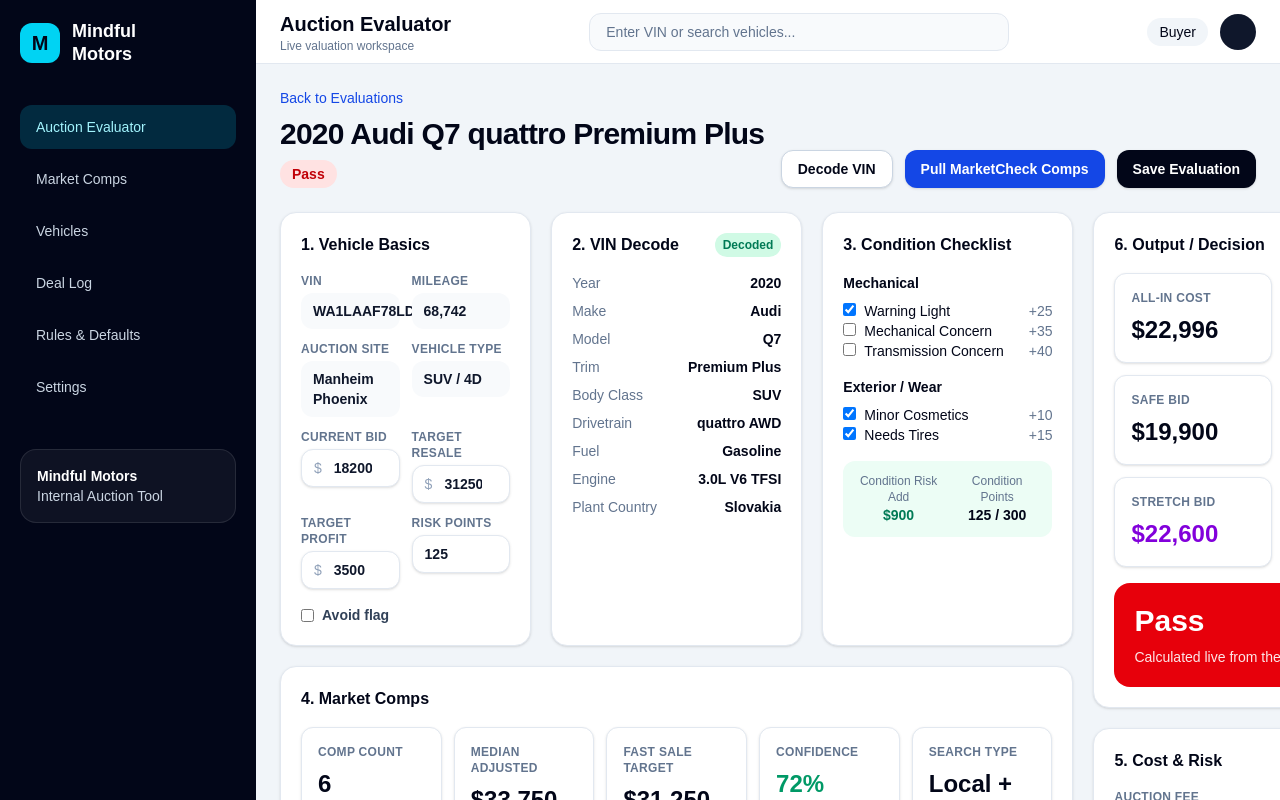
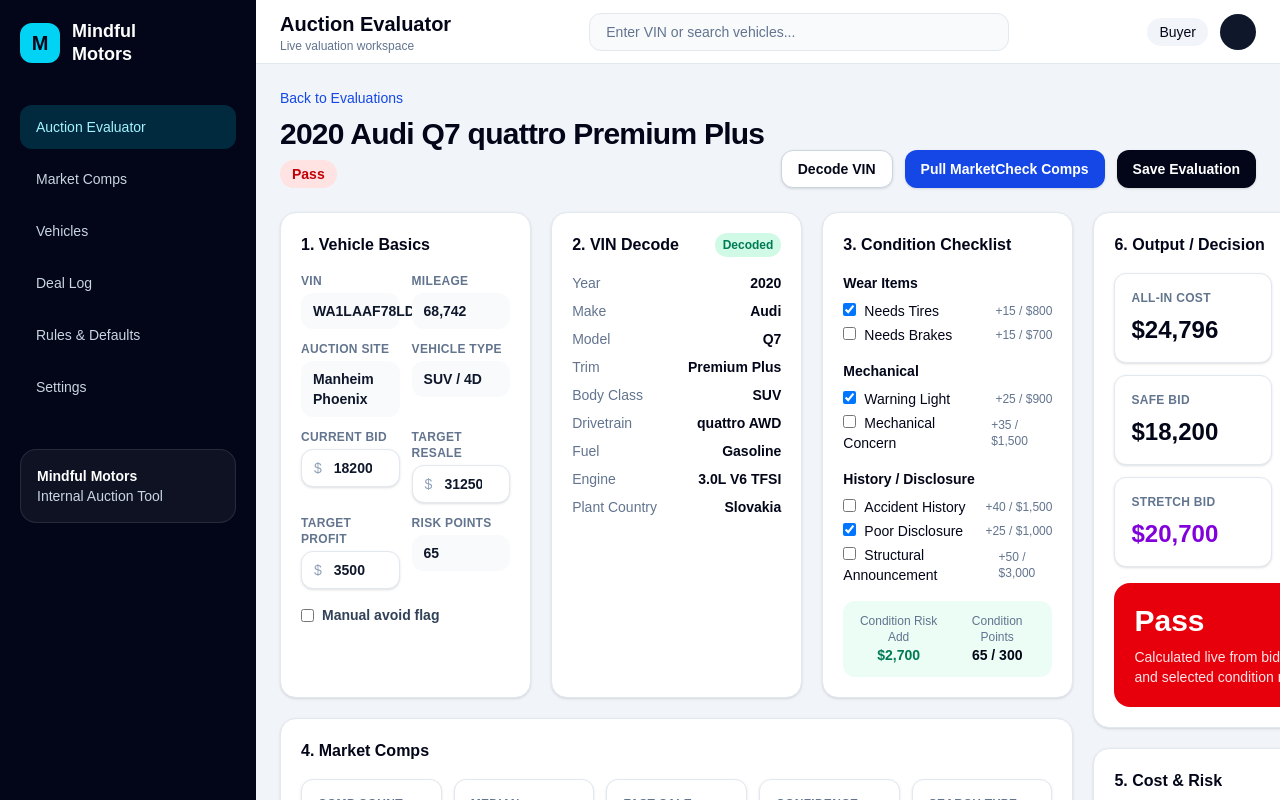
Before and after one commit to GET-Jon/mmav, a Next.js app: page / in a window 1280 px wide. Shown: the top 800 px of the page. Built offline with nearby package versions, Linux system fonts and the light colour scheme.

Commit message:
Make condition checklist interactive

```diff
--- a/components/evaluation/evaluation-workspace.tsx
+++ b/components/evaluation/evaluation-workspace.tsx
@@ -12,7 +12,7 @@ const initialEvaluation: ValuationInput = {
   currentBid: 18200,
   targetResaleUsed: 31250,
   targetProfit: 3500,
-  totalRiskPoints: 125,
+  totalRiskPoints: 0,
   hasAvoidFlag: false,
   costs: {
     auctionFee: 546,
@@ -22,9 +22,15 @@ const initialEvaluation: ValuationInput = {
     generalRiskReserve: 600,
     brandRiskAdd: 250,
     titleHistoryRiskAdd: 500,
-    conditionRiskAdd: 900,
+    conditionRiskAdd: 0,
   },
 };
+
+const initialSelectedConditions = [
+  "Warning Light",
+  "Needs Tires",
+  "Poor Disclosure",
+];
 
 function money(value: number) {
   return new Intl.NumberFormat("en-US", {
@@ -32,10 +38,6 @@ function money(value: number) {
     currency: "USD",
     maximumFractionDigits: 0,
   }).format(value);
-}
-
-function number(value: number) {
-  return new Intl.NumberFormat("en-US").format(value);
 }
 
 function toNumber(value: string) {
@@ -122,30 +124,6 @@ function CurrencyInput({
   );
 }
 
-function NumberInput({
-  label,
-  value,
-  onChange,
-}: {
-  label: string;
-  value: number;
-  onChange: (value: number) => void;
-}) {
-  return (
-    <label className="block">
-      <div className="mb-1 text-xs font-semibold uppercase tracking-wide text-slate-500">
-        {label}
-      </div>
-      <input
-        type="number"
-        value={value}
-        onChange={(event) => onChange(toNumber(event.target.value))}
-        className="w-full rounded-xl border border-slate-200 bg-white px-3 py-2 text-sm font-semibold text-slate-900 shadow-sm outline-none"
-      />
-    </label>
-  );
-}
-
 function StaticField({
   label,
   value,
@@ -168,10 +146,62 @@ function StaticField({
 export function EvaluationWorkspace() {
   const [evaluation, setEvaluation] =
     useState<ValuationInput>(initialEvaluation);
+  const [selectedConditions, setSelectedConditions] = useState<string[]>(
+    initialSelectedConditions
+  );
+
+  const conditionGroups = useMemo(() => {
+    return defaultAssumptions.conditionRules.reduce<
+      Record<string, typeof defaultAssumptions.conditionRules>
+    >((groups, rule) => {
+      if (!groups[rule.category]) {
+        groups[rule.category] = [];
+      }
+      groups[rule.category].push(rule);
+      return groups;
+    }, {});
+  }, []);
+
+  const conditionTotals = useMemo(() => {
+    return selectedConditions.reduce(
+      (totals, conditionName) => {
+        const rule = defaultAssumptions.conditionRules.find(
+          (conditionRule) => conditionRule.name === conditionName
+        );
+
+        if (!rule) {
+          return totals;
+        }
+
+        return {
+          riskPoints: totals.riskPoints + rule.riskPoints,
+          reserveAdd: totals.reserveAdd + rule.reserveAdd,
+          hasAvoidFlag: totals.hasAvoidFlag || rule.avoidFlag,
+        };
+      },
+      {
+        riskPoints: 0,
+        reserveAdd: 0,
+        hasAvoidFlag: false,
+      }
+    );
+  }, [selectedConditions]);
+
+  const valuationInput = useMemo<ValuationInput>(() => {
+    return {
+      ...evaluation,
+      totalRiskPoints: conditionTotals.riskPoints,
+      hasAvoidFlag: Boolean(evaluation.hasAvoidFlag || conditionTotals.hasAvoidFlag),
+      costs: {
+        ...evaluation.costs,
+        conditionRiskAdd: conditionTotals.reserveAdd,
+      },
+    };
+  }, [evaluation, conditionTotals]);
 
   const valuation = useMemo(
-    () => calculateValuation(evaluation, defaultAssumptions),
-    [evaluation]
+    () => calculateValuation(valuationInput, defaultAssumptions),
+    [valuationInput]
   );
 
   function updateEvaluationField(
@@ -192,6 +222,14 @@ export function EvaluationWorkspace() {
         [key]: value,
       },
     }));
+  }
+
+  function toggleCondition(conditionName: string) {
+    setSelectedConditions((previous) =>
+      previous.includes(conditionName)
+        ? previous.filter((name) => name !== conditionName)
+        : [...previous, conditionName]
+    );
   }
 
   const decisionTone =
@@ -317,7 +355,7 @@ export function EvaluationWorkspace() {
 
                       <CurrencyInput
                         label="Current Bid"
-                        value={evaluation.currentBid}
+                        value={valuationInput.currentBid}
                         onChange={(value) =>
                           updateEvaluationField("currentBid", value)
                         }
@@ -325,7 +363,7 @@ export function EvaluationWorkspace() {
 
                       <CurrencyInput
                         label="Target Resale"
-                        value={evaluation.targetResaleUsed}
+                        value={valuationInput.targetResaleUsed}
                         onChange={(value) =>
                           updateEvaluationField("targetResaleUsed", value)
                         }
@@ -333,18 +371,15 @@ export function EvaluationWorkspace() {
 
                       <CurrencyInput
                         label="Target Profit"
-                        value={evaluation.targetProfit}
+                        value={valuationInput.targetProfit}
                         onChange={(value) =>
                           updateEvaluationField("targetProfit", value)
                         }
                       />
 
-                      <NumberInput
+                      <StaticField
                         label="Risk Points"
-                        value={evaluation.totalRiskPoints}
-                        onChange={(value) =>
-                          updateEvaluationField("totalRiskPoints", value)
-                        }
+                        value={`${valuationInput.totalRiskPoints}`}
                       />
                     </div>
 
@@ -359,7 +394,7 @@ export function EvaluationWorkspace() {
                           )
                         }
                       />
-                      Avoid flag
+                      Manual avoid flag
                     </label>
                   </SectionCard>
 
@@ -393,48 +428,38 @@ export function EvaluationWorkspace() {
 
                   <SectionCard title="3. Condition Checklist">
                     <div className="space-y-4 text-sm">
-                      <div>
-                        <div className="mb-2 font-semibold">Mechanical</div>
-                        <label className="flex items-center justify-between">
-                          <span>
-                            <input className="mr-2" type="checkbox" checked readOnly />
-                            Warning Light
-                          </span>
-                          <span className="text-slate-500">+25</span>
-                        </label>
-                        <label className="flex items-center justify-between">
-                          <span>
-                            <input className="mr-2" type="checkbox" readOnly />
-                            Mechanical Concern
-                          </span>
-                          <span className="text-slate-500">+35</span>
-                        </label>
-                        <label className="flex items-center justify-between">
-                          <span>
-                            <input className="mr-2" type="checkbox" readOnly />
-                            Transmission Concern
-                          </span>
-                          <span className="text-slate-500">+40</span>
-                        </label>
-                      </div>
+                      {Object.entries(conditionGroups).map(([category, rules]) => (
+                        <div key={category}>
+                          <div className="mb-2 font-semibold">{category}</div>
+                          <div className="space-y-1">
+                            {rules.map((rule) => {
+                              const checked = selectedConditions.includes(
+                                rule.name
+                              );
 
-                      <div>
-                        <div className="mb-2 font-semibold">Exterior / Wear</div>
-                        <label className="flex items-center justify-between">
-                          <span>
-                            <input className="mr-2" type="checkbox" checked readOnly />
-                            Minor Cosmetics
-                          </span>
-                          <span className="text-slate-500">+10</span>
-                        </label>
-                        <label className="flex items-center justify-between">
-                          <span>
-                            <input className="mr-2" type="checkbox" checked readOnly />
-                            Needs Tires
-                          </span>
-                          <span className="text-slate-500">+15</span>
-                        </label>
-                      </div>
+                              return (
+                                <label
+                                  key={rule.name}
+                                  className="flex items-center justify-between gap-3"
+                                >
+                                  <span>
+                                    <input
+                                      className="mr-2"
+                                      type="checkbox"
+                                      checked={checked}
+                                      onChange={() => toggleCondition(rule.name)}
+                                    />
+                                    {rule.name}
+                                  </span>
+                                  <span className="text-xs text-slate-500">
+                                    +{rule.riskPoints} / {money(rule.reserveAdd)}
+                                  </span>
+                                </label>
+                              );
+                            })}
+                          </div>
+                        </div>
+                      ))}
 
                       <div className="grid grid-cols-2 gap-3 rounded-xl bg-emerald-50 p-3 text-center">
                         <div>
@@ -442,7 +467,7 @@ export function EvaluationWorkspace() {
                             Condition Risk Add
                           </div>
                           <div className="font-bold text-emerald-700">
-                            {money(evaluation.costs.conditionRiskAdd)}
+                            {money(conditionTotals.reserveAdd)}
                           </div>
                         </div>
                         <div>
@@ -450,7 +475,7 @@ export function EvaluationWorkspace() {
                             Condition Points
                           </div>
                           <div className="font-bold">
-                            {evaluation.totalRiskPoints} / 300
+                            {conditionTotals.riskPoints} / 300
                           </div>
                         </div>
                       </div>
@@ -464,7 +489,7 @@ export function EvaluationWorkspace() {
                     <MetricCard label="Median Adjusted" value="$33,750" />
                     <MetricCard
                       label="Fast Sale Target"
-                      value={money(evaluation.targetResaleUsed)}
+                      value={money(valuationInput.targetResaleUsed)}
                     />
                     <MetricCard label="Confidence" value="72%" tone="green" />
                     <MetricCard label="Search Type" value="Local + Regional" />
@@ -516,7 +541,8 @@ export function EvaluationWorkspace() {
                   <div className={`mt-4 rounded-2xl p-5 text-white ${decisionTone}`}>
                     <div className="text-3xl font-black">{valuation.decision}</div>
                     <p className="mt-2 text-sm text-white/90">
-                      Calculated live from the editable fields.
+                      Calculated live from bid, costs, assumptions, and selected
+                      condition rules.
                     </p>
                   </div>
                 </SectionCard>
@@ -525,48 +551,52 @@ export function EvaluationWorkspace() {
                   <div className="space-y-3">
                     <CurrencyInput
                       label="Auction Fee"
-                      value={evaluation.costs.auctionFee}
+                      value={valuationInput.costs.auctionFee}
                       onChange={(value) => updateCost("auctionFee", value)}
                     />
                     <CurrencyInput
                       label="Transport"
-                      value={evaluation.costs.transport}
+                      value={valuationInput.costs.transport}
                       onChange={(value) => updateCost("transport", value)}
                     />
                     <CurrencyInput
                       label="Recon"
-                      value={evaluation.costs.recon}
+                      value={valuationInput.costs.recon}
                       onChange={(value) => updateCost("recon", value)}
                     />
                     <CurrencyInput
                       label="Detail/Admin"
-                      value={evaluation.costs.detailAdmin}
+                      value={valuationInput.costs.detailAdmin}
                       onChange={(value) => updateCost("detailAdmin", value)}
                     />
                     <CurrencyInput
                       label="General Risk Reserve"
-                      value={evaluation.costs.generalRiskReserve}
+                      value={valuationInput.costs.generalRiskReserve}
                       onChange={(value) =>
                         updateCost("generalRiskReserve", value)
                       }
                     />
                     <CurrencyInput
                       label="Brand Risk Add"
-                      value={evaluation.costs.brandRiskAdd}
+                      value={valuationInput.costs.brandRiskAdd}
                       onChange={(value) => updateCost("brandRiskAdd", value)}
                     />
                     <CurrencyInput
                       label="Title/History Risk Add"
-                      value={evaluation.costs.titleHistoryRiskAdd}
+                      value={valuationInput.costs.titleHistoryRiskAdd}
                       onChange={(value) =>
                         updateCost("titleHistoryRiskAdd", value)
                       }
                     />
-                    <CurrencyInput
-                      label="Condition Risk Add"
-                      value={evaluation.costs.conditionRiskAdd}
-                      onChange={(value) => updateCost("conditionRiskAdd", value)}
-                    />
+
+                    <div>
+                      <div className="mb-1 text-xs font-semibold uppercase tracking-wide text-slate-500">
+                        Condition Risk Add
+                      </div>
+                      <div className="rounded-xl bg-slate-50 px-3 py-2 text-sm font-bold text-emerald-700">
+                        {money(valuationInput.costs.conditionRiskAdd)}
+                      </div>
+                    </div>
 
                     <div className="mt-4 border-t border-slate-200 pt-4">
                       <div className="flex justify-between text-base font-bold">
@@ -575,7 +605,7 @@ export function EvaluationWorkspace() {
                       </div>
                       <div className="mt-2 flex justify-between text-base font-bold text-red-600">
                         <span>Total Risk Points</span>
-                        <span>{evaluation.totalRiskPoints} / 300</span>
+                        <span>{valuationInput.totalRiskPoints} / 300</span>
                       </div>
                     </div>
                   </div>
```
